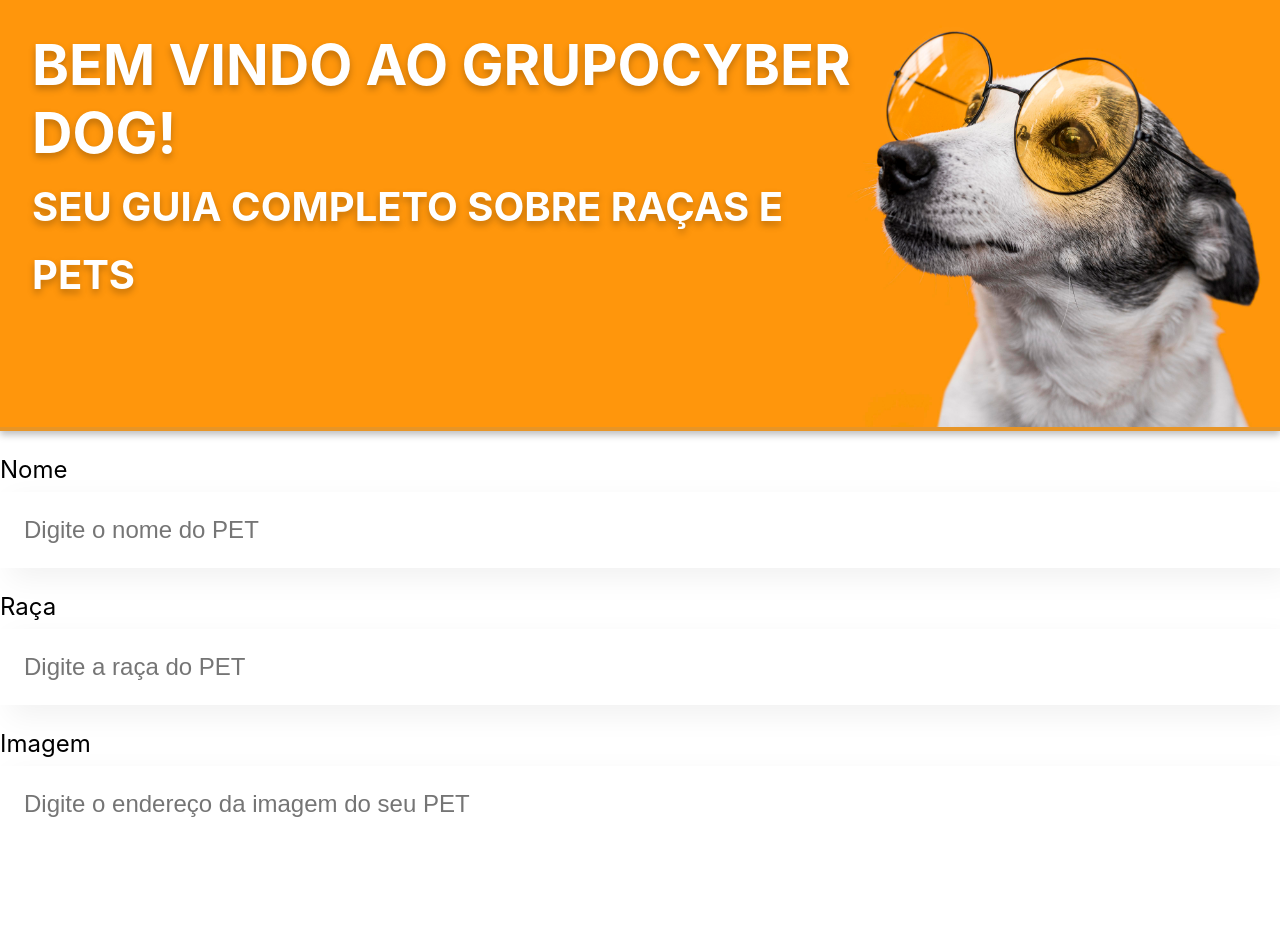
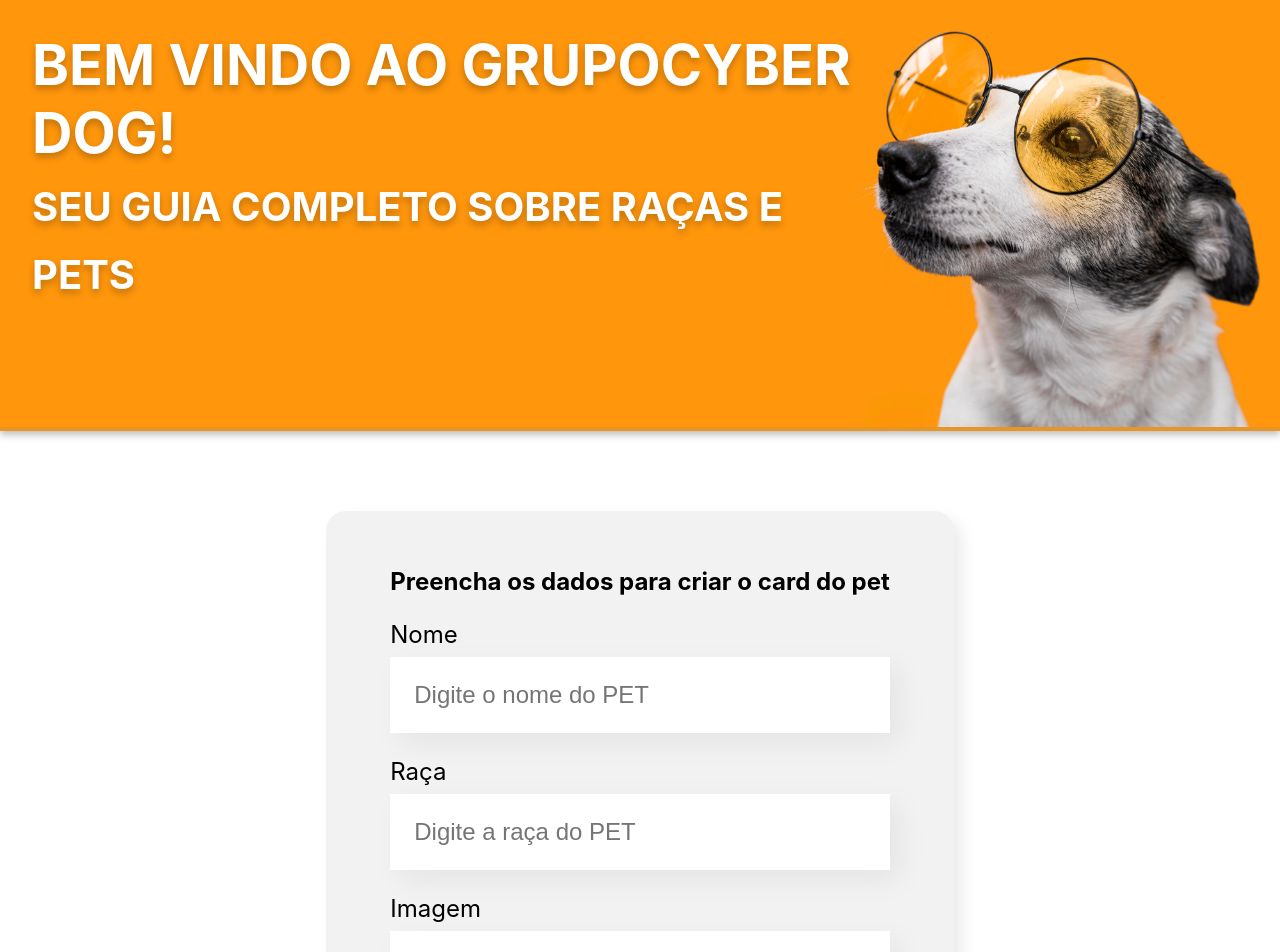
Before and after one commit to ericsonnascimento/projeto_organo_react, a React (Create React App) app: page / in a window 1280 px wide. Shown: the top 952 px of the page. Before the commit the page ends 842 px from the top, so only its background shows below. Built offline with nearby package versions, Linux system fonts and the light colour scheme.

Commit message:
style: estilização do componente form

```diff
--- a/src/componets/Form/Form.css
+++ b/src/componets/Form/Form.css
@@ -0,0 +1,13 @@
+.form {
+    display: flex;
+    justify-content: center;
+    margin: 80px 0;
+}
+
+.form form {
+    max-width: 80%;
+    background-color: #F2F2F2;
+    border-radius: 20px;
+    padding: 36px 64px;
+    box-shadow: 8px 8px 16px rgba(0, 0, 0, 0.08);
+}
--- a/src/componets/Form/index.js
+++ b/src/componets/Form/index.js
@@ -4,8 +4,9 @@ import './Form.css'
 
 const Form = () => {
     return (
-        <section>
+        <section className='form'>
             <form>
+                <h2>Preencha os dados para criar o card do pet</h2>
                 <FieldText label="Nome" placeholder="Digite o nome do PET" />
                 <FieldText label="Raça" placeholder="Digite a raça do PET" />
                 <FieldText label="Imagem" placeholder="Digite o endereço da imagem do seu PET" />
```
